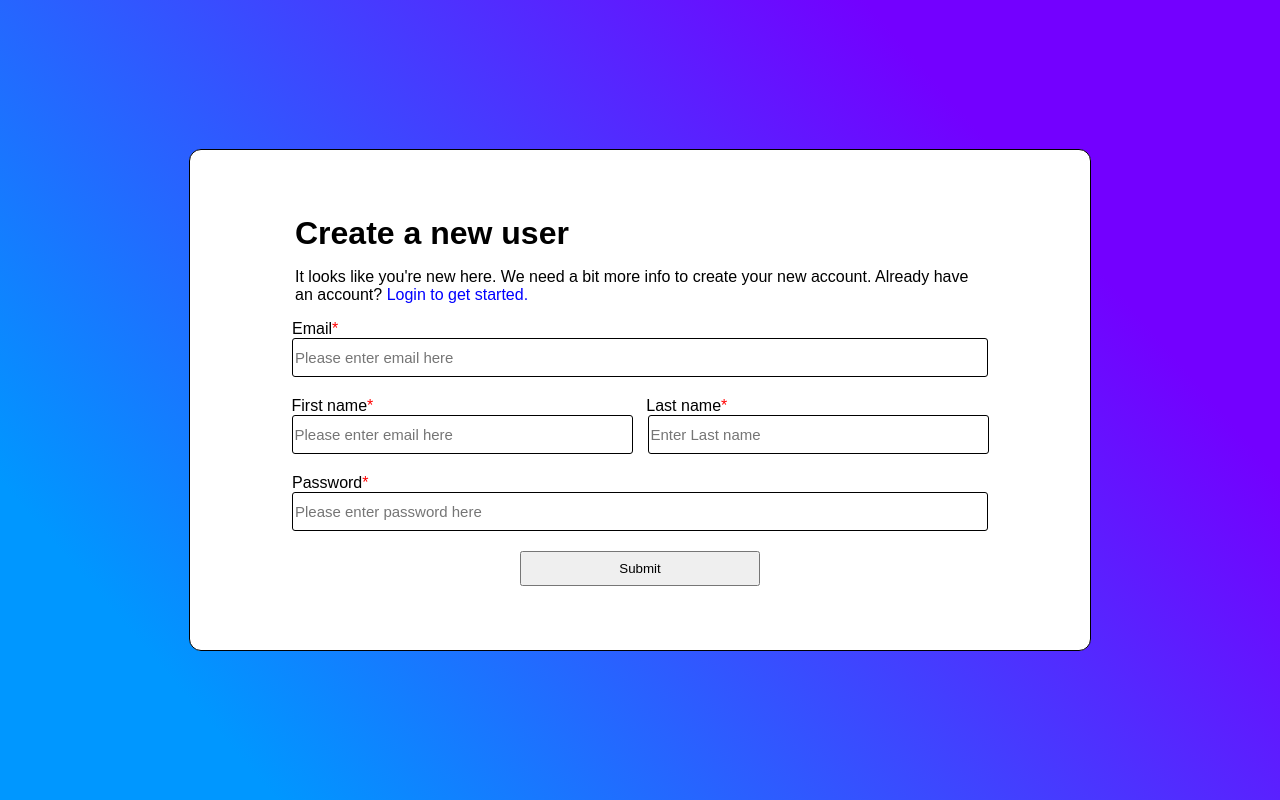
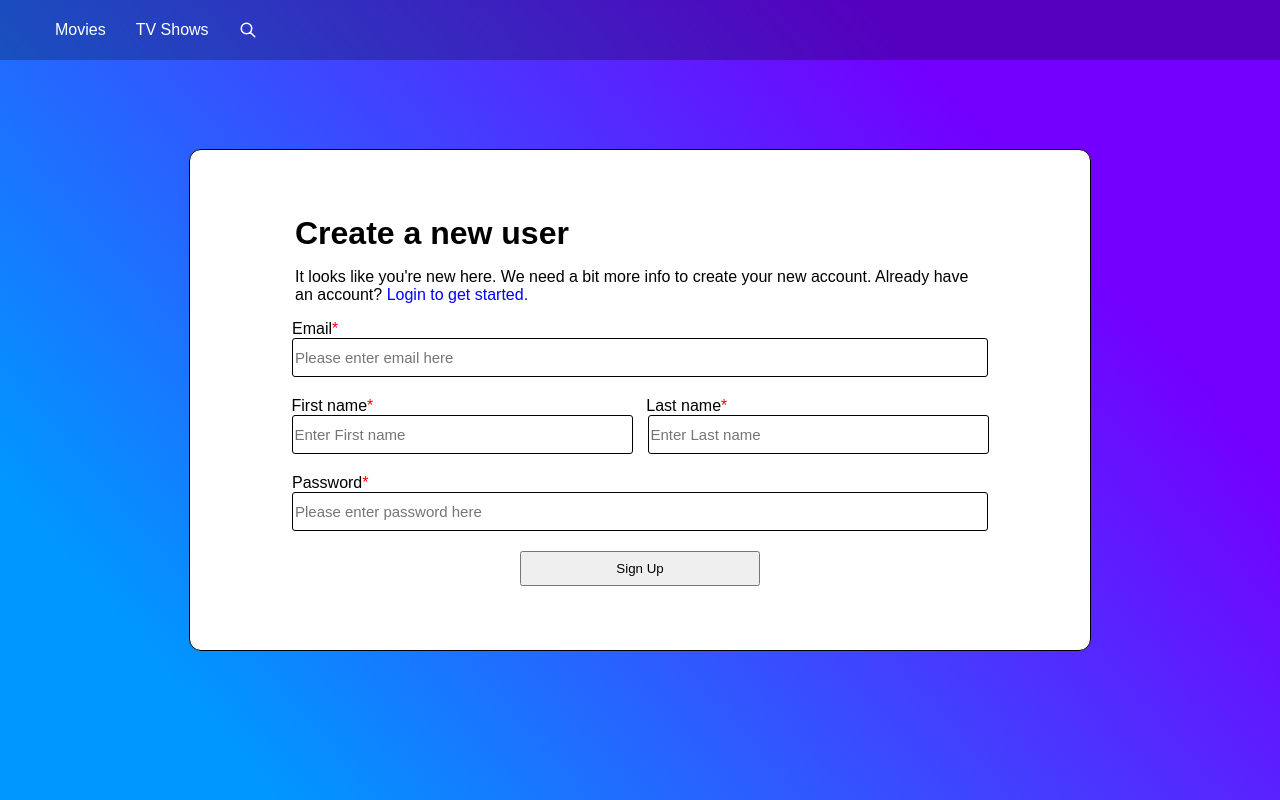
Before and after one commit to mohnkal/Hackathon-project, a React (Create React App) app: page /signup in a window 1280 px wide. Built offline with nearby package versions, Linux system fonts and the light colour scheme.

Commit message:
Signup page finished

```diff
--- /dev/null
+++ b/mixins.scss
@@ -0,0 +1,42 @@
+@mixin ssm {
+  @media only screen and (max-width: 480px) {
+    @content;
+  }
+}
+@mixin sm {
+  @media only screen and (min-width: 640px) {
+    @content;
+  }
+}
+
+@mixin md {
+  @media only screen and (min-width: 768px) {
+    @content;
+  }
+}
+
+@mixin lg {
+  @media only screen and (min-width: 1024px) {
+    @content;
+  }
+}
+
+@mixin xl {
+  @media only screen and (min-width: 1280px) {
+    @content;
+  }
+}
+
+@mixin xxl {
+  @media only screen and (max-width: 1536px) {
+    @content;
+  }
+}
+
+@mixin ellipsis($line: 2) {
+  display: -webkit-box;
+  -webkit-line-clamp: $line;
+  -webkit-box-orient: vertical;
+  overflow: hidden;
+  text-overflow: ellipsis;
+}
--- a/package.json
+++ b/package.json
@@ -8,6 +8,7 @@
     "@testing-library/user-event": "^13.5.0",
     "react": "^18.2.0",
     "react-dom": "^18.2.0",
+    "react-icons": "^4.12.0",
     "react-router-dom": "^6.6.2",
     "react-scripts": "5.0.1",
     "sass": "^1.69.5",
--- a/src/components/navbar/navbar.jsx
+++ b/src/components/navbar/navbar.jsx
@@ -1,10 +1,107 @@
-import React from 'react'
-import './style.scss'
+import React, { useState, useEffect } from "react";
+import { HiOutlineSearch } from "react-icons/hi";
+import { SlMenu } from "react-icons/sl";
+import { VscChromeClose } from "react-icons/vsc";
+import { useNavigate, useLocation } from "react-router-dom";
+import "./style.scss";
 
-export default function Navbar() {
+const Navbar = () => {
+  const [show, setShow] = useState("top");
+  const [lastScrollY, setLastScrollY] = useState(0);
+  const [mobileMenu, setMobileMenu] = useState(false);
+  const [query, setQuery] = useState("");
+  const [showSearch, setShowSearch] = useState("");
+  const navigate = useNavigate();
+  const location = useLocation();
+
+  useEffect(() => {
+    window.scrollTo(0, 0);
+  }, [location]);
+
+  const controlNavbar = () => {
+    if (window.scrollY > 250) {
+      if (window.scrollY > lastScrollY && !mobileMenu) {
+        setShow("hide");
+      } else {
+        setShow("show");
+      }
+    } else {
+      setShow("top");
+    }
+    setLastScrollY(window.scrollY);
+  };
+
+  useEffect(() => {
+    window.addEventListener("scroll", controlNavbar);
+    return () => {
+      window.removeEventListener("scroll", controlNavbar);
+    };
+  }, [lastScrollY]);
+
+  const searchQueryHandler = (event) => {
+    if (event.key === "Enter" && query.length > 0) {
+      navigate(`/search/${query}`);
+      setTimeout(() => {
+        setShowSearch(false);
+      }, 1000);
+    }
+  };
+  const openSearch = () => {
+    setMobileMenu(false);
+    setShowSearch(true);
+  };
+  const openMobileMenu = () => {
+    setMobileMenu(true);
+    setShowSearch(false);
+  };
+  const navigationHandler = (type) => {
+    if (type === "movie") {
+      navigate("/explore/movie");
+    } else {
+      navigate("/explore/tv");
+    }
+    setMobileMenu(false);
+  };
+
   return (
-    <div>
+    <header className={`header ${mobileMenu ? "mobileView" : ""} ${show}`}>
+        <div className="logo" onClick={()=>navigate("/")}>
+          <img src="" alt="" />
+        </div>
+        <ul className="menuItems">
+          <li className="menuItem" onClick={() => navigationHandler("movie")}>
+            Movies
+          </li>
+          <li className="menuItem" onClick={() => navigationHandler("tv")}>
+            TV Shows
+          </li>
+          <li className="menuItem">
+            <HiOutlineSearch onClick={openSearch} />
+          </li>
+        </ul>
+        <div className="mobileMenuItems">
+          <HiOutlineSearch onClick={openSearch} />
+          {mobileMenu ? (
+            <VscChromeClose onClick={() => setMobileMenu(false)} />
+          ) : (
+            <SlMenu onClick={openMobileMenu} />
+          )}
+        </div>
+      {showSearch && (
+        <div className="searchBar">
+            <div className="searchInput">
+              <input
+                type="text"
+                placeholder="Search for a movie or TV show..."
+                onKeyUp={searchQueryHandler}
+                onChange={(e) => setQuery(e.target.value)}
+              />
+              <VscChromeClose onClick={() => setShowSearch(false)} />
+            </div>
+        </div>
+      )}
+    </header>
+  );
+};
 
-    </div>
-  )
-}
+export default Navbar;
--- a/src/components/navbar/style.scss
+++ b/src/components/navbar/style.scss
@@ -0,0 +1,153 @@
+@import "../../../mixins.scss";
+
+.header {
+    position: fixed;
+    transform: translateY(0);
+    width: 100%;
+    height: 60px;
+    z-index: 1;
+    display: flex;
+    align-items: center;
+    transition: all ease 0.5s;
+    z-index: 2;
+    &.top {
+        background: rgba(0, 0, 0, 0.25);
+        backdrop-filter: blur(3.5px);
+        -webkit-backdrop-filter: blur(3.5px);
+    }
+    &.show {
+        background-color: var(--black3);
+    }
+    &.hide {
+        transform: translateY(-60px);
+    }
+
+    .contentWrapper {
+        display: flex;
+        align-items: center;
+        justify-content: space-between;
+    }
+    .logo {
+        cursor: pointer;
+        display: flex;
+        img {
+            height: 40px;
+        }
+    }
+    .menuItems {
+        list-style-type: none;
+        display: none;
+        align-items: center;
+        @include md {
+            display: flex;
+        }
+        .menuItem {
+            height: 60px;
+            display: flex;
+            align-items: center;
+            margin: 0 15px;
+            color: white;
+            font-weight: 500;
+            position: relative;
+            &.searchIcon {
+                margin-right: 0;
+            }
+            svg {
+                font-size: 18px;
+            }
+            cursor: pointer;
+            &:hover {
+                // color: var(--pink);
+                color: var(--yellow);
+            }
+        }
+    }
+
+    .mobileMenuItems {
+        display: flex;
+        align-items: center;
+        gap: 20px;
+        @include md {
+            display: none;
+        }
+        svg {
+            font-size: 18px;
+            color: white;
+        }
+    }
+
+    &.mobileView {
+        background: var(--black3);
+        .menuItems {
+            display: flex;
+            position: absolute;
+            top: 60px;
+            left: 0;
+            background: var(--black3);
+            flex-direction: column;
+            width: 100%;
+            padding: 20px 0;
+            border-top: 1px solid rgba(255, 255, 255, 0.1);
+            animation: mobileMenu 0.3s ease forwards;
+            .menuItem {
+                font-size: 20px;
+                width: 100%;
+                height: auto;
+                padding: 15px 20px;
+                margin: 0;
+                display: flex;
+                flex-direction: column;
+                align-items: flex-start;
+                &:last-child {
+                    display: none;
+                }
+            }
+        }
+    }
+
+    .searchBar {
+        width: 100%;
+        height: 60px;
+        background-color: white;
+        position: absolute;
+        top: 60px;
+        animation: mobileMenu 0.3s ease forwards;
+        .searchInput {
+            display: flex;
+            align-items: center;
+            height: 40px;
+            margin-top: 10px;
+            width: 100%;
+            svg {
+                font-size: 20px;
+                flex-shrink: 0;
+                margin-left: 10px;
+                cursor: pointer;
+            }
+            input {
+                width: 100%;
+                height: 50px;
+                background-color: white;
+                outline: 0;
+                border: 0;
+                border-radius: 30px 0 0 30px;
+                padding: 0 15px;
+                font-size: 14px;
+                @include md {
+                    height: 60px;
+                    font-size: 20px;
+                    padding: 0 30px;
+                }
+            }
+        }
+    }
+}
+
+@keyframes mobileMenu {
+    0% {
+        transform: translateY(-130%);
+    }
+    100% {
+        transform: translateY(0);
+    }
+}
--- a/src/pages/signup/Signup.jsx
+++ b/src/pages/signup/Signup.jsx
@@ -12,7 +12,6 @@ const Signup = () => {
             your new account. Already have an
             account?{" "}
             <a href="/login" className="blueText">
-              {" "}
               Login to get started.
             </a>
           </p>
@@ -39,7 +38,7 @@ const Signup = () => {
           <input
             className="nameInputBox"
             type="text"
-            placeholder="Please enter email here"
+            placeholder="Enter First name"
           />
           <input
             className="lastNameInputBox"
@@ -59,7 +58,7 @@ const Signup = () => {
           />
         </div>
         <div className="button">
-          <button className="submitButton">Submit</button>
+          <button className="submitButton">Sign Up</button>
         </div>
       </div>
     </div>
--- a/src/pages/signup/style.scss
+++ b/src/pages/signup/style.scss
@@ -65,6 +65,7 @@ input {
   align-items: center;
   justify-content: center;
   margin-top: 20px;
+  border-radius: 3px;
   .submitButton {
     width: 240px;
     height: 35px;
```
Also changed, not shown: 1 other file (tests, documents, lock files or other folders).
